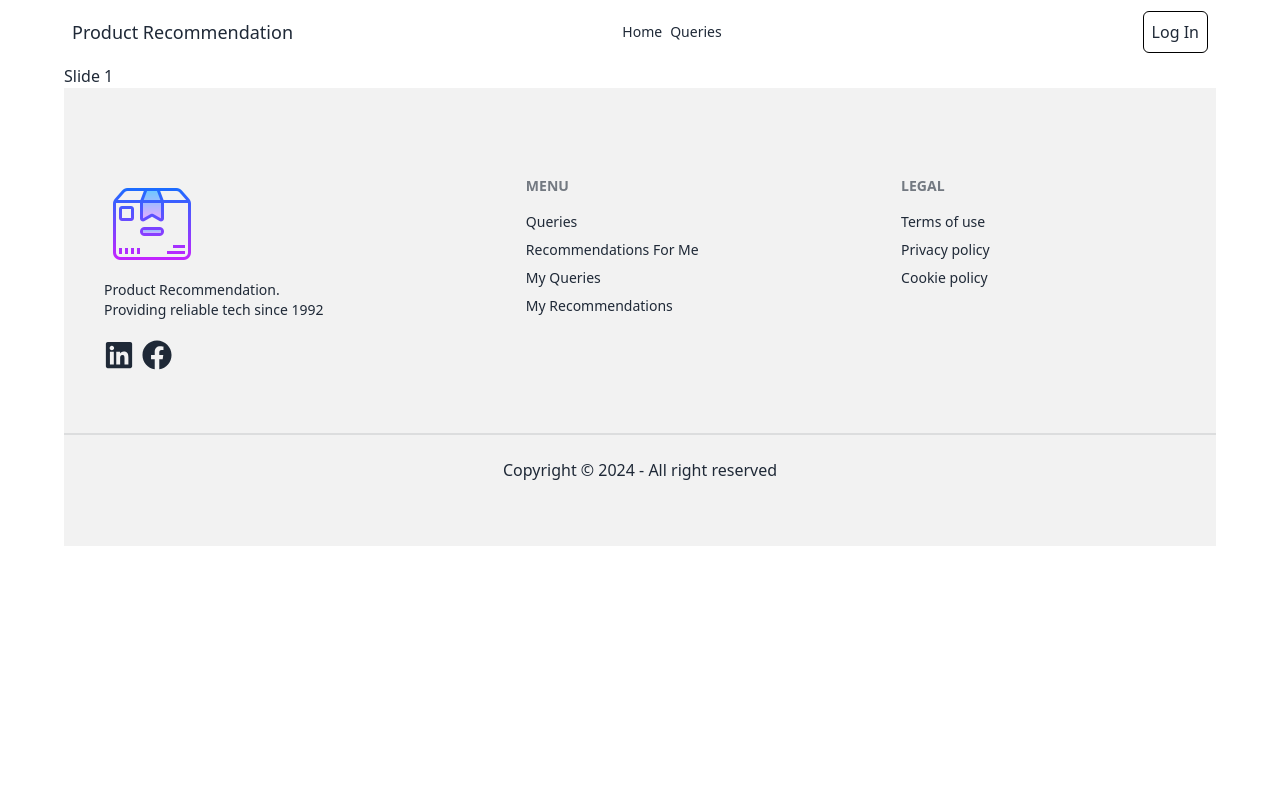
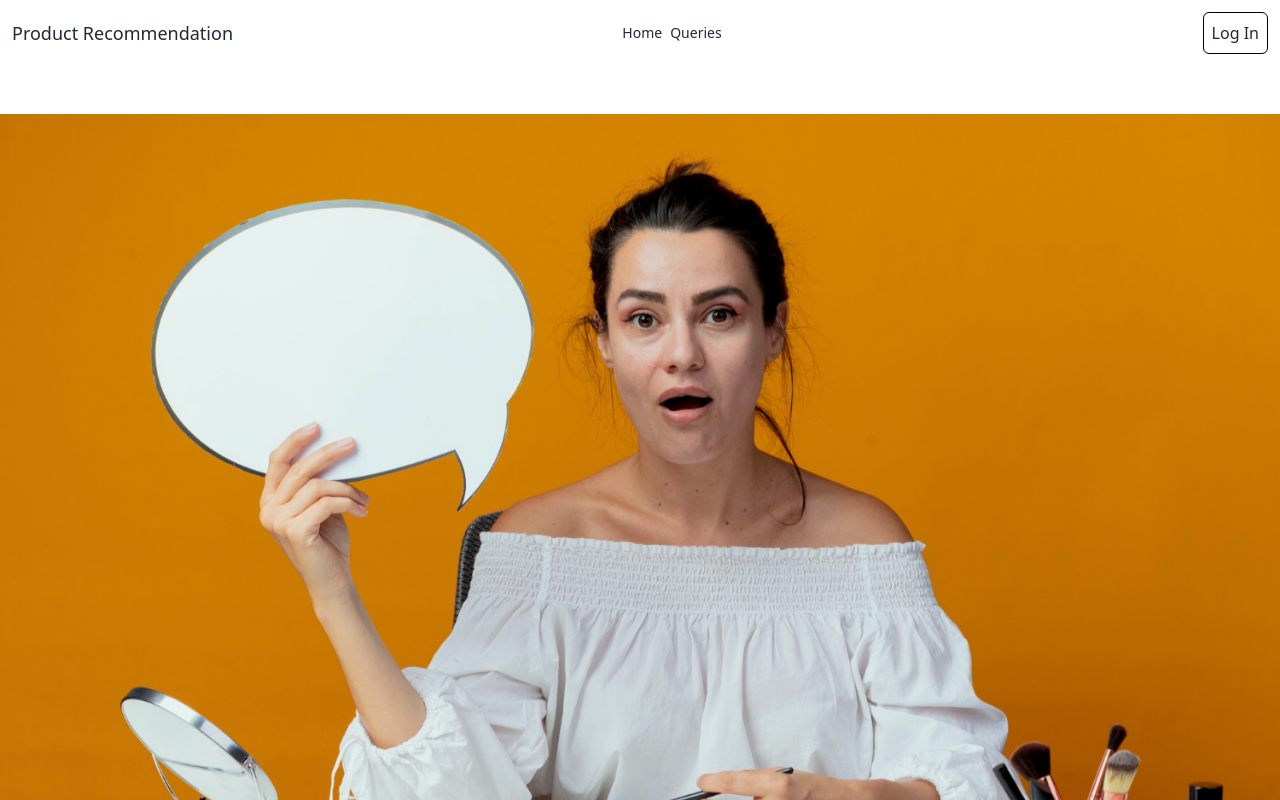
Before and after one commit to utshasaha16/product-recommendation-system-client, a React (Vite) app: page / in a window 1280 px wide. Shown: the top 800 px of the page. Built offline with nearby package versions, Linux system fonts and the light colour scheme; no server answers.

Commit message:
create banner or recommendation section in home page and show data in card formet

```diff
--- a/src/components/Banner/Banner.jsx
+++ b/src/components/Banner/Banner.jsx
@@ -1,21 +1,42 @@
 import React from "react";
 import { Swiper, SwiperSlide } from 'swiper/react';
 import 'swiper/css';
+import "swiper/css";
+import "swiper/css/navigation";
+import "swiper/css/pagination";
+import { Navigation, Pagination, Autoplay } from "swiper/modules";
+import sliderImg1 from "../../assets/sliderImage/slider-1.jpg.jpg"
+import sliderImg2 from "../../assets/sliderImage/slider-2.jpg.jpg"
+import sliderImg3 from "../../assets/sliderImage/slider-3.jpg.jpg"
+import sliderImg4 from "../../assets/sliderImage/slider-4.jpg.jpg"
 
 const Banner = () => {
 
   return (
-    <div>
+    <div className="w-full h-screen">
         <Swiper
       spaceBetween={50}
       slidesPerView={1}
+      modules={[Navigation, Pagination, Autoplay]}
+        pagination={{ clickable: true }}
+        autoplay={{ delay: 3000 }}
+        loop={true}
+        className="w-full h-full"
       onSlideChange={() => console.log('slide change')}
       onSwiper={(swiper) => console.log(swiper)}
     >
-      <SwiperSlide>Slide 1</SwiperSlide>
-      <SwiperSlide>Slide 2</SwiperSlide>
-      <SwiperSlide>Slide 3</SwiperSlide>
-      <SwiperSlide>Slide 4</SwiperSlide>
+      <SwiperSlide>
+        <img className="w-full h-full object-cover" src={sliderImg1} alt="" />
+      </SwiperSlide>
+      <SwiperSlide>
+        <img className="w-full h-full object-cover" src={sliderImg2} alt="" />
+      </SwiperSlide>
+      <SwiperSlide>
+        <img className="w-full h-full object-cover" src={sliderImg3} alt="" />
+      </SwiperSlide>
+      <SwiperSlide>
+        <img className="w-full h-full object-cover" src={sliderImg4} alt="" />
+      </SwiperSlide>
     </Swiper>
     </div>
   );
--- a/src/components/Banner/MyQueriesBanner.jsx
+++ b/src/components/Banner/MyQueriesBanner.jsx
@@ -19,7 +19,7 @@ const MyQueriesBanner = () => {
       <div className="hero-content text-neutral-content text-center">
         <div className="max-w-md">
           <h1 className="mb-5 text-5xl font-bold">Wealcome to my queries</h1>
-          <button onClick={handleAddQuery} className="px-4 py-2 rounded border text-white hover:bg-black border-black">Add Queries</button>
+          <button onClick={handleAddQuery} className="px-4 py-2 border text-white hover:bg-black border-black">Add Queries</button>
         </div>
       </div>
     </div>
--- a/src/components/QueryDetails/QueryDetails.jsx
+++ b/src/components/QueryDetails/QueryDetails.jsx
@@ -78,7 +78,7 @@ const QueryDetails = () => {
 
 
   return (
-    <div>
+    <div className="md:w-11/12 mx-auto">
       <div className="card card-compact bg-base-100 py-12 rounded-none">
         <figure>
           <img src={productImage} alt="Product Image" />
--- a/src/layout/MainLayout.jsx
+++ b/src/layout/MainLayout.jsx
@@ -5,7 +5,7 @@ import Footer from "../pages/common/Footer";
 
 const MainLayout = () => {
   return (
-    <div className="md:max-w-[90%] mx-auto">
+    <div className="">
       <Navbar></Navbar>
       <Outlet></Outlet>
       <Footer></Footer>
--- a/src/pages/Home/Home.jsx
+++ b/src/pages/Home/Home.jsx
@@ -1,15 +1,40 @@
-import React from "react";
+import React, { useEffect, useState } from "react";
 import Banner from "../../components/Banner/Banner";
+import axios from "axios";
+import QueriesCard from "../../components/QueriesCard/QueriesCard";
+
 
 const Home = () => {
+  const [recommendations, setRecommendations] = useState([]);
+
+  const fetchRecommendation =async () => {
+    try{
+      const {data} = await axios.get(`${import.meta.env.VITE_API_URL}/recommendations`)
+      const letestRecommendation = data.slice(0, 6)
+      setRecommendations(letestRecommendation)
+    }
+    catch(error){
+      console.log(error);
+    }
+  }
+  console.log(recommendations);
+
+  useEffect(() => {
+    fetchRecommendation()
+  }, [])
+
   return (
     <div>
-      <header>
+      <header className="md:py-12 py-6">
         {/* banner section */}
         <Banner></Banner>
       </header>
-      <main>
-
+      <main className=" md:w-11/12 mx-auto">
+        <section className="grid grid-cols-1 md:grid-cols-2 lg:grid-cols-3 gap-6 md:py-12 py-6">
+          {
+            recommendations.map(query => <QueriesCard key={query._id} query={query}></QueriesCard>)
+          }
+        </section>
       </main>
     </div>
   );
--- a/src/pages/MyQueries/MyQueries.jsx
+++ b/src/pages/MyQueries/MyQueries.jsx
@@ -11,10 +11,6 @@ const MyQueries = () => {
     fetchAllRecommendation();
   }, []);
   const fetchAllRecommendation = async () => {
-    // const { data } = await axios.get(
-    //   `${import.meta.env.VITE_API_URL}/recommendations`
-    // );
-    // setQueries(data);
     const { data } = await axios.get(
       `${import.meta.env.VITE_API_URL}/recommendations`
     );
@@ -28,7 +24,7 @@ const MyQueries = () => {
       <header className="py-12">
         <MyQueriesBanner></MyQueriesBanner>
       </header>
-      <main className="md:py-12 py-6">
+      <main className="md:py-12 py-6 md:w-11/12 mx-auto">
         <h1 className="text-xl font-bold text-center mb-6">My Queries</h1>
         <section>
           <div>
@@ -36,7 +32,7 @@ const MyQueries = () => {
               <div className="flex flex-col items-center">
                 <p className="text-gray-600 mb-4">No queries found.</p>
                 <Link to="/addQueries">
-                  <button className="px-4 py-2 rounded border text-black hover:text-white hover:bg-black border-black">
+                  <button className="px-4 py-2  border text-black hover:text-white hover:bg-black border-black">
                     Add Query
                   </button>
                 </Link>
--- a/src/pages/Queries/Queries.jsx
+++ b/src/pages/Queries/Queries.jsx
@@ -22,7 +22,7 @@ const Queries = () => {
   return (
     <div>
       <h2 className="text-xl font-medium text-center mt-4">All Queries</h2>
-      <section className="grid grid-cols-1 md:grid-cols-2 lg:grid-cols-3 gap-6 md:py-12 py-6">
+      <section className="grid grid-cols-1 md:grid-cols-2 lg:grid-cols-3 gap-6 md:py-12 py-6 md:w-11/12 mx-auto">
         {
             queries.map(query => <QueriesCard key={query._id} query={query}></QueriesCard>)
         }
--- a/src/pages/RecommendationForMe/RecommendationForMe.jsx
+++ b/src/pages/RecommendationForMe/RecommendationForMe.jsx
@@ -22,7 +22,7 @@ const RecommendationForMe = () => {
   }, []);
 
   return (
-    <div className="overflow-x-auto md:py-10 py-5">
+    <div className="overflow-x-auto md:py-10 py-5 md:w-11/12 mx-auto">
       <table className="table">
         {/* head */}
         <thead>
--- a/src/pages/common/Navbar.jsx
+++ b/src/pages/common/Navbar.jsx
@@ -45,7 +45,7 @@ const Navbar = () => {
     </>
   );
   return (
-    <div className="navbar bg-base-100">
+    <div className="navbar bg-base-100 p-3">
       <div className="navbar-start">
         <div className="dropdown">
           <div tabIndex={0} role="button" className="btn btn-ghost lg:hidden">
--- a/src/pages/myRecommendation/MyRecommendation.jsx
+++ b/src/pages/myRecommendation/MyRecommendation.jsx
@@ -22,7 +22,7 @@ const MyRecommendation = () => {
   }, []);
   console.log(myRecommendations);
   return (
-    <div className="overflow-x-auto md:py-10 py-5">
+    <div className="overflow-x-auto md:py-10 py-5 md:w-11/12 mx-auto">
       <table className="table">
         {/* head */}
         <thead>
```
Also changed, not shown: src/assets/sliderImage/slider-4.jpg.jpg (added), src/assets/sliderImage/slider-4jpg.jpg (deleted).
